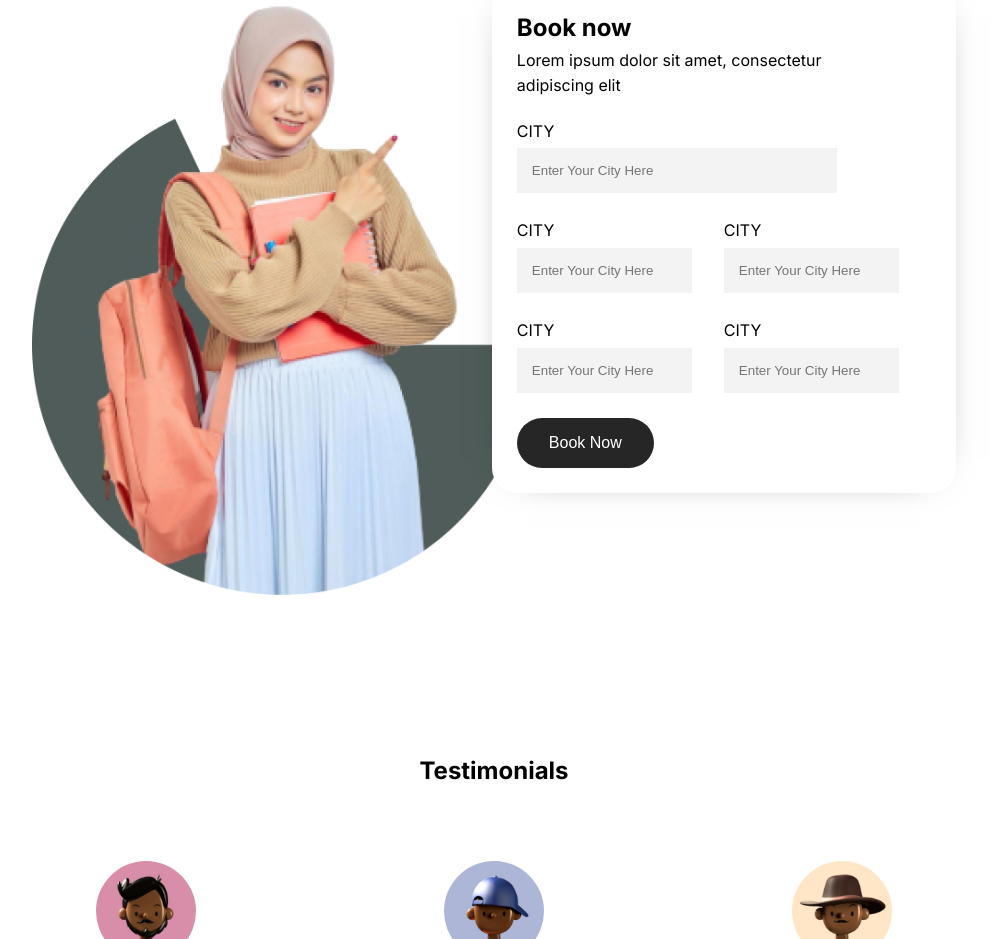
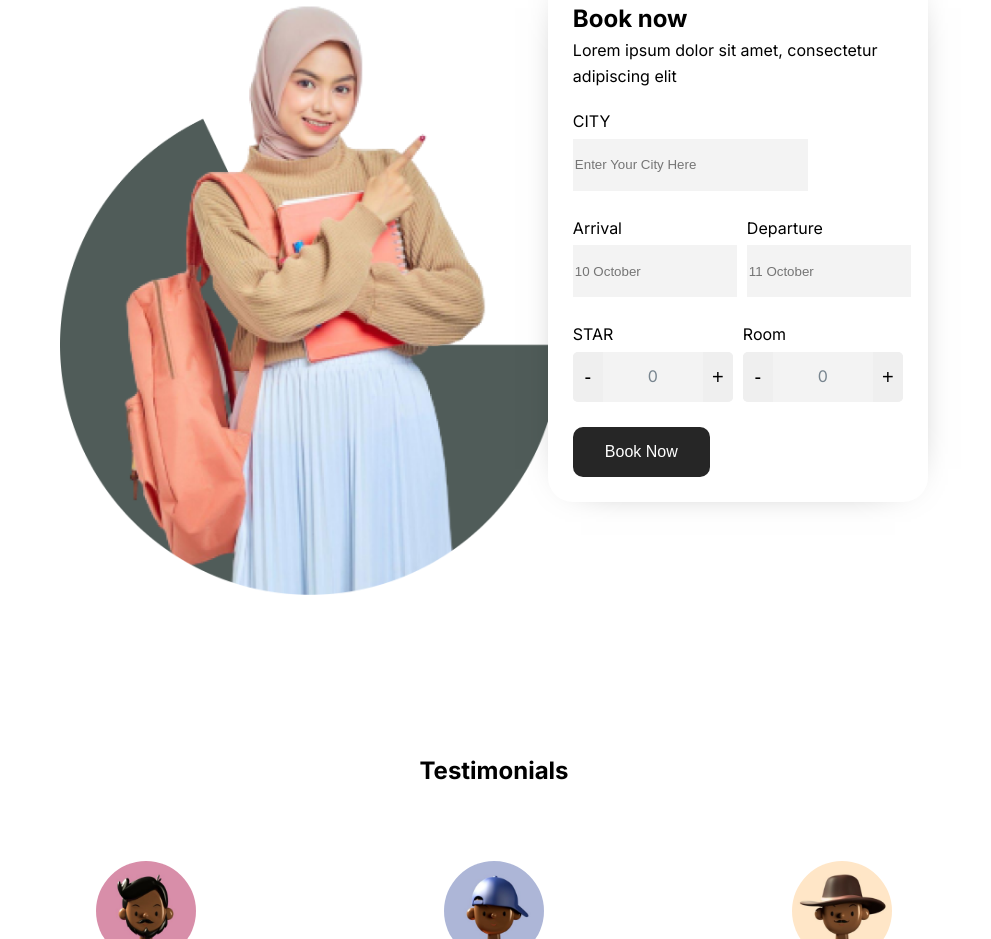
Before and after one commit to CodeWithIfty/education-website, a React (Vite) app: page / in a window 1280 px wide. Shown: the part 3000-3939 px from the top of the page, without its empty margins (146-1137 px from the left). Built offline with nearby package versions, Linux system fonts and the light colour scheme.

Commit message:
completed book now form

```diff
--- a/src/components/BookNowSection/BookNowForm.jsx
+++ b/src/components/BookNowSection/BookNowForm.jsx
@@ -1,5 +1,8 @@
+import { useState } from "react";
 import style from "./book-now.module.css";
 const BookNowForm = () => {
+  const [star, setStar] = useState(0);
+  const [room, setRoom] = useState(0);
   return (
     <div className={style.form_container}>
       <h1>Book now</h1>
@@ -13,24 +16,34 @@ const BookNowForm = () => {
         </label>
 
         <div className={style.double_col}>
-          <label htmlFor="city">
-            <p>CITY</p>
-            <input type="text" name="city" placeholder="Enter Your City Here" />
+          <label htmlFor="arrival">
+            <p>Arrival</p>
+            <input type="text" name="arrival" placeholder="10 October" />
           </label>
-          <label htmlFor="city">
-            <p>CITY</p>
-            <input type="text" name="city" placeholder="Enter Your City Here" />
+
+          <label htmlFor="Departure">
+            <p>Departure</p>
+            <input type="text" name="Departure" placeholder="11 October" />
           </label>
         </div>
+
         <div className={style.double_col}>
-          <label htmlFor="city">
-            <p>CITY</p>
-            <input type="text" name="city" placeholder="Enter Your City Here" />
-          </label>
-          <label htmlFor="city">
-            <p>CITY</p>
-            <input type="text" name="city" placeholder="Enter Your City Here" />
-          </label>
+          <div className={style.increaseInput}>
+            <p>STAR</p>
+            <div className="">
+              <button onClick={() => setStar(star - 1)}>-</button>
+              {star}
+              <button onClick={() => setStar(star + 1)}>+</button>
+            </div>
+          </div>
+          <div className={style.increaseInput}>
+            <p>Room</p>
+            <div className="">
+              <button onClick={() => setRoom(room - 1)}>-</button>
+              {room}
+              <button onClick={() => setRoom(room + 1)}>+</button>
+            </div>
+          </div>
         </div>
 
         <button className={style.submitButton}>Book Now</button>
--- a/src/components/BookNowSection/book-now.module.css
+++ b/src/components/BookNowSection/book-now.module.css
@@ -16,6 +16,7 @@
   background-color: white;
   box-shadow: 0px 0px 44px -33px;
   border-radius: 25px;
+  width: 330px;
 }
 
 .form {
@@ -23,38 +24,65 @@
 }
 
 .form label input {
-  padding: 15px;
   color: #78858f;
   background-color: #f3f3f3;
   border: none;
   width: 70%;
   margin-top: 4px;
+  width: 70%;
+  height: 50px;
 }
 
 .double_col {
   display: flex;
+  justify-content: space-between;
   margin-top: 25px;
+  gap: 10px;
 }
 
 .double_col label input {
-  padding: 15px;
+  color: #78858f;
+  background-color: #f3f3f3;
+  border: none;
+  width: 160px;
+  height: 50px;
+  margin-top: 4px;
+}
+
+.increaseInput {
+}
+.increaseInput div {
+  display: flex;
+  justify-content: space-between;
+  align-items: center;
+  width: 160px;
+  height: 50px;
   color: #78858f;
   background-color: #f3f3f3;
   border: none;
   margin-top: 4px;
+  gap: 10px;
+  border-radius: 5px;
+  overflow: hidden;
+}
+.increaseInput div button {
+  border: none;
+  width: 30px;
+  height: 100%;
+  cursor: pointer;
+  font-size: 20px;
 }
 
 .submitButton {
   background-color: var(--black);
   padding: 16px 32px;
-  border-radius: 30px;
+  border-radius: 10px;
   border: transparent;
   color: white;
   font-size: 16px;
   cursor: pointer;
   margin-top: 25px;
 }
-
 /* Discount Section Responsive styles */
 @media only screen and (max-width: 1024px) {
   .image_container {
```
